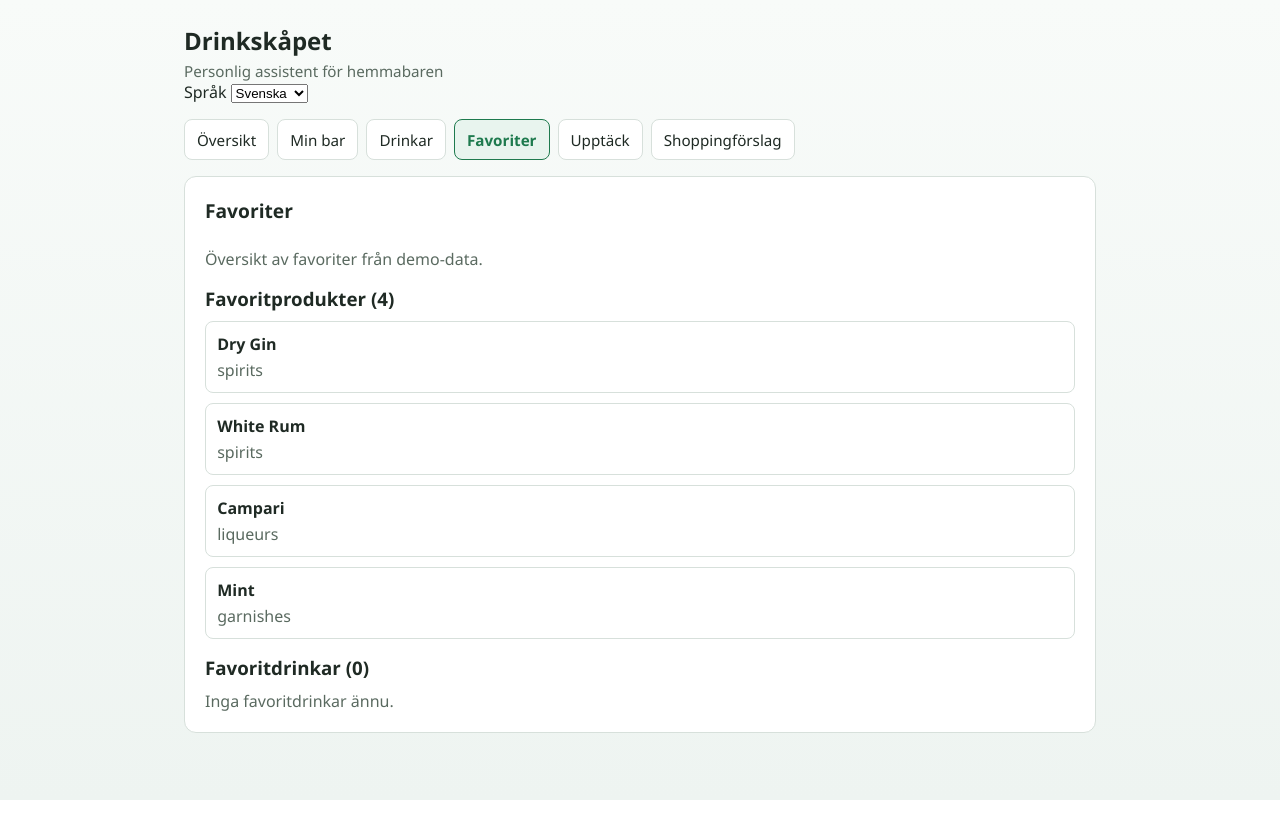
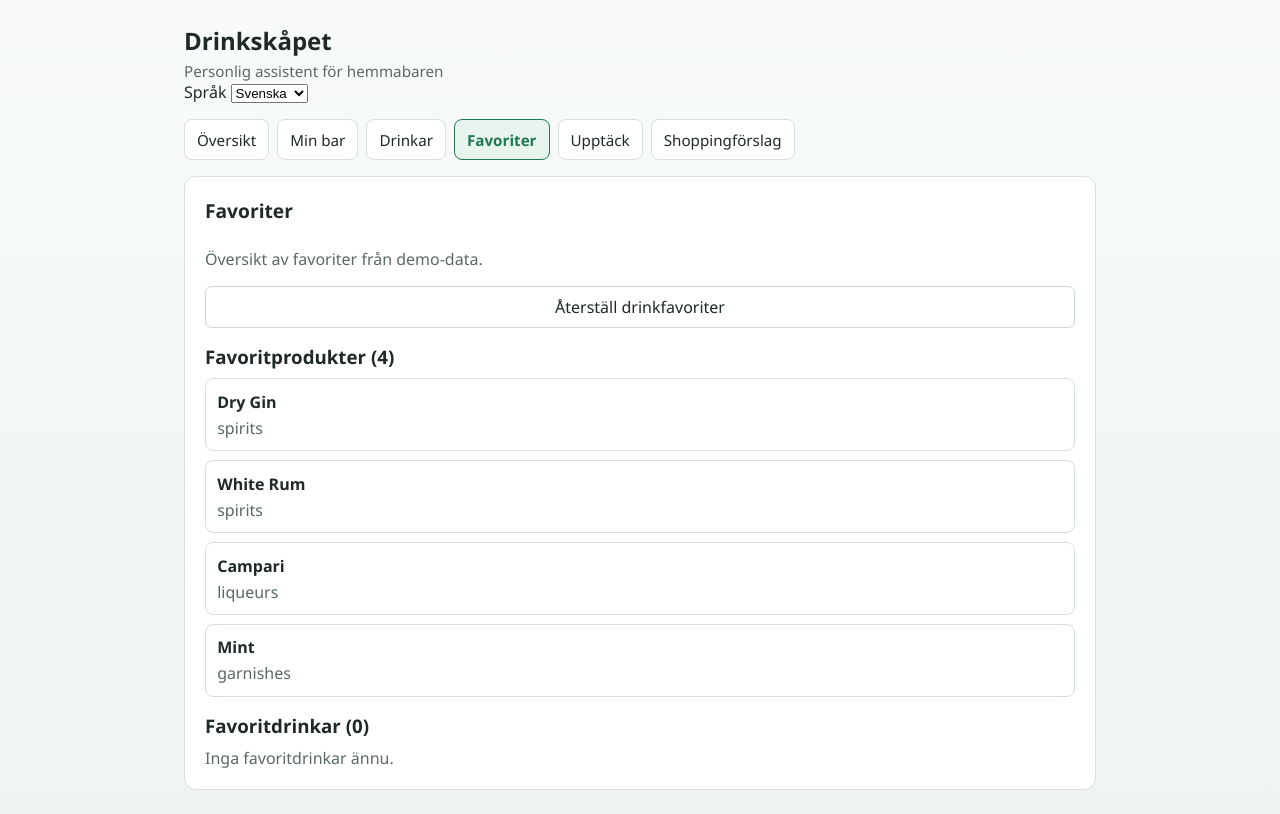
Before and after one commit to tobisen/drinkskapet, a Vue app: page /favorites in a window 1280 px wide. Built offline with nearby package versions, Linux system fonts and the light colour scheme; the HTML template or start-up script is replaced by a standard one.

Commit message:
Add reset controls for demo inventory and drink favorites

```diff
--- a/src/features/drinks/useDrinkFavorites.ts
+++ b/src/features/drinks/useDrinkFavorites.ts
@@ -51,10 +51,16 @@ function toggleDrinkFavorite(drinkId: string): void {
   writeFavoriteDrinkIds(favoriteDrinkIds.value)
 }
 
+function resetDrinkFavorites(): void {
+  favoriteDrinkIds.value = getSeedFavoriteIds()
+  writeFavoriteDrinkIds(favoriteDrinkIds.value)
+}
+
 export function useDrinkFavorites() {
   return {
     favoriteDrinkIds,
     isDrinkFavorite,
     toggleDrinkFavorite,
+    resetDrinkFavorites,
   }
 }
--- a/src/features/inventory/useInventory.ts
+++ b/src/features/inventory/useInventory.ts
@@ -96,10 +96,16 @@ function toggleInventoryFavorite(itemId: string): void {
   writeInventoryToStorage(inventoryItems.value)
 }
 
+function resetInventory(): void {
+  inventoryItems.value = cloneDemoInventory()
+  writeInventoryToStorage(inventoryItems.value)
+}
+
 export function useInventory() {
   return {
     inventoryItems,
     addInventoryItem,
     toggleInventoryFavorite,
+    resetInventory,
   }
 }
--- a/src/views/FavoritesView.vue
+++ b/src/views/FavoritesView.vue
@@ -10,6 +10,8 @@ const text = {
     intro: 'Översikt av favoriter från demo-data.',
     inventoryTitle: 'Favoritprodukter',
     drinksTitle: 'Favoritdrinkar',
+    resetDrinkFavorites: 'Återställ drinkfavoriter',
+    resetDrinkFavoritesAria: 'Återställ favoritdrinkar till standardvärden',
     noInventoryFavorites: 'Inga favoritprodukter ännu.',
     noDrinkFavorites: 'Inga favoritdrinkar ännu.',
   },
@@ -18,6 +20,8 @@ const text = {
     intro: 'Summary of favorites from demo data.',
     inventoryTitle: 'Favorite Inventory Items',
     drinksTitle: 'Favorite Drinks',
+    resetDrinkFavorites: 'Reset Drink Favorites',
+    resetDrinkFavoritesAria: 'Reset favorite drinks to default values',
     noInventoryFavorites: 'No favorite inventory items yet.',
     noDrinkFavorites: 'No favorite drinks yet.',
   },
@@ -51,6 +55,11 @@ export default defineComponent({
       return seedDrinks.filter((drink) => this.drinkFavoritesStore.isDrinkFavorite(drink.id))
     },
   },
+  methods: {
+    resetDrinkFavorites() {
+      this.drinkFavoritesStore.resetDrinkFavorites()
+    },
+  },
 })
 </script>
 
@@ -58,6 +67,14 @@ export default defineComponent({
   <section class="view favorites-view">
     <h2>{{ t.title }}</h2>
     <p class="intro">{{ t.intro }}</p>
+    <button
+      type="button"
+      class="secondary-button"
+      :aria-label="t.resetDrinkFavoritesAria"
+      @click="resetDrinkFavorites"
+    >
+      {{ t.resetDrinkFavorites }}
+    </button>
 
     <section class="group">
       <h3>{{ t.inventoryTitle }} ({{ favoriteInventoryItems.length }})</h3>
@@ -93,6 +110,15 @@ export default defineComponent({
   margin: 0;
 }
 
+.secondary-button {
+  font: inherit;
+  padding: 0.55rem;
+  border: 1px solid #cdd8d2;
+  border-radius: 0.4rem;
+  background: #fff;
+  color: #1f2a24;
+}
+
 .group {
   display: grid;
   gap: 0.6rem;
--- a/src/views/InventoryView.vue
+++ b/src/views/InventoryView.vue
@@ -18,6 +18,8 @@ const text = {
     category: 'Kategori',
     brand: 'Varumärke (valfritt)',
     addItem: 'Lägg till',
+    resetInventory: 'Återställ demo-inventering',
+    resetInventoryAria: 'Återställ inventeringen till demo-data',
     favorite: 'Favorit',
     unfavorite: 'Ta bort favorit',
   },
@@ -28,6 +30,8 @@ const text = {
     category: 'Category',
     brand: 'Brand (optional)',
     addItem: 'Add Item',
+    resetInventory: 'Reset Demo Inventory',
+    resetInventoryAria: 'Reset inventory to demo data',
     favorite: 'Favorite',
     unfavorite: 'Unfavorite',
   },
@@ -72,6 +76,9 @@ export default defineComponent({
       this.form.brand = ''
       this.form.category = 'spirits'
     },
+    resetInventory() {
+      this.inventoryStore.resetInventory()
+    },
     toggleFavorite(itemId: string) {
       this.inventoryStore.toggleInventoryFavorite(itemId)
     },
@@ -105,6 +112,14 @@ export default defineComponent({
       <input id="item-brand" v-model="form.brand" type="text" />
 
       <button type="submit">{{ t.addItem }}</button>
+      <button
+        type="button"
+        class="secondary-button"
+        :aria-label="t.resetInventoryAria"
+        @click="resetInventory"
+      >
+        {{ t.resetInventory }}
+      </button>
     </form>
 
     <ul class="inventory-list">
@@ -145,7 +160,8 @@ export default defineComponent({
 
 .inventory-form input,
 .inventory-form select,
-.inventory-form button {
+.inventory-form button,
+.secondary-button {
   font: inherit;
   padding: 0.55rem;
   border: 1px solid #cdd8d2;
@@ -156,6 +172,11 @@ export default defineComponent({
   background: #1e7a4e;
   color: #fff;
   border-color: #1e7a4e;
+}
+
+.secondary-button {
+  background: #fff;
+  color: #1f2a24;
 }
 
 .inventory-list {
```
Also changed, not shown: 2 other files (tests, documents, lock files or other folders).
